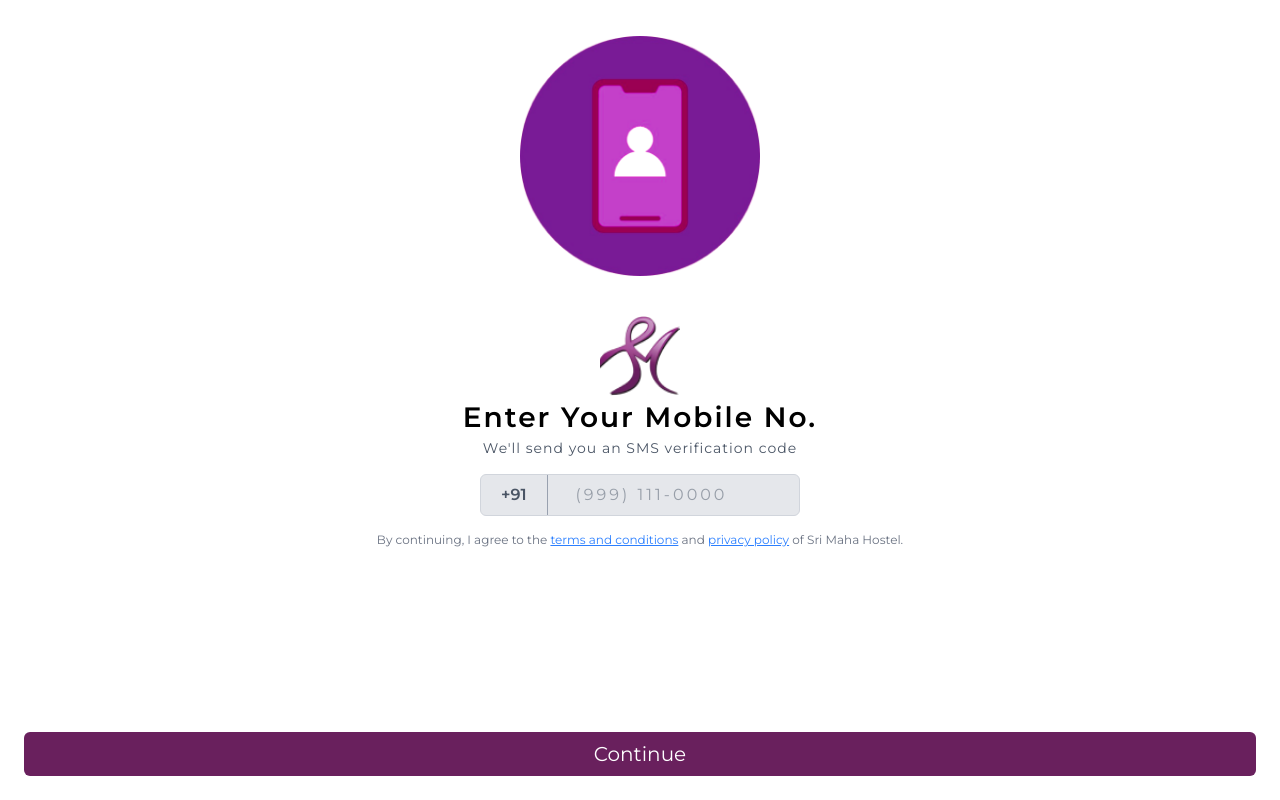
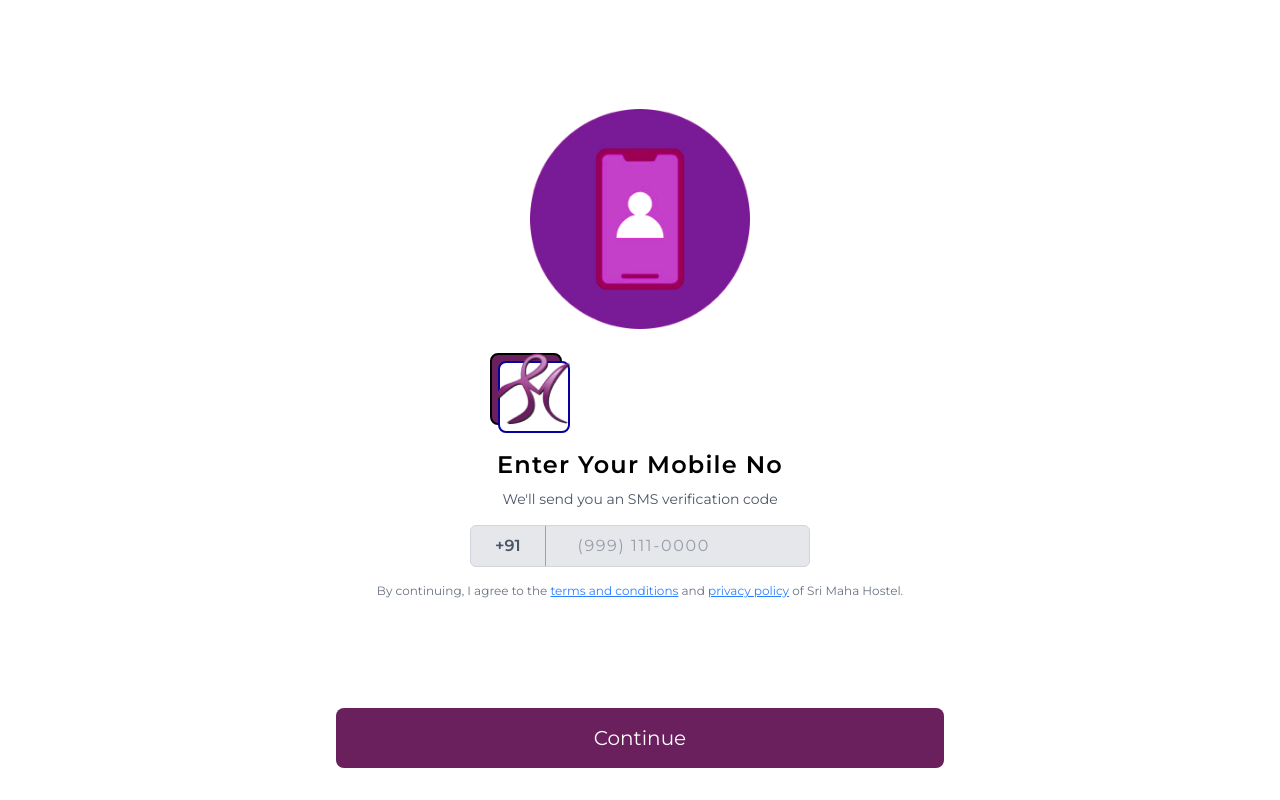
Before and after one commit to DeveloperDhanush-git/HostelManagementEl, a React (Create React App) app: page /login in a window 1280 px wide. Built offline with nearby package versions, Linux system fonts and the light colour scheme.

Commit message:
all done

```diff
--- a/src/App.js
+++ b/src/App.js
@@ -8,7 +8,7 @@ import AddCity from "./pages/AddCity";
 import AddProperties from "./pages/AddProperties";
 const App = () => {
   return (
-    <div style={{ fontFamily: "Montserrat" }}>
+    <div style={{ fontFamily: "Montserrat" }} className="">
     <Router>
       <Routes>
         <Route path="/" element={<FirstPage />} />
--- a/src/components/Button.js
+++ b/src/components/Button.js
@@ -4,7 +4,7 @@ import { useNavigate } from "react-router-dom";
 const Button = ({
   button,
   route,
-  size = "md",
+  size = "lg", // Set default to 'lg' for consistency
   width = "full",
   defaultColor = "#D8E0E6",
 }) => {
@@ -12,9 +12,9 @@ const Button = ({
   const [color, setColor] = useState(defaultColor);
 
   const sizeClasses = {
-    sm: "py-1 px-3 text-xs",
-    md: "py-2 px-4 text-sm",
-    lg: "py-3 px-5 text-base",
+    sm: "py-2 px-4 text-sm",
+    md: "py-3 px-5 text-base",
+    lg: "py-4 px-6 text-lg", // Ensure consistency
   };
 
   const widthClasses = {
@@ -33,7 +33,7 @@ const Button = ({
 
   return (
     <button
-      className={`mt-3 rounded-md cursor-pointer justify-center text-xl ${sizeClasses[size]} ${widthClasses[width]} ${
+      className={`mt-4 rounded-lg cursor-pointer justify-center text-xl ${sizeClasses[size]} ${widthClasses[width]} ${
         isComment
           ? "border border-[#69205D] text-[#69205D] bg-transparent"
           : "text-white"
--- a/src/pages/AddCity.js
+++ b/src/pages/AddCity.js
@@ -1,7 +1,8 @@
 import React, { useState } from "react";
 import { useNavigate, useLocation } from "react-router-dom";
 import { FaSearch } from "react-icons/fa"; // Import search icon
-import indialogo from "../assets/🦆 icon _India_.png"
+import indialogo from "../assets/🦆 icon _India_.png";
+
 const citiesList = [
   "Chennai", "Coimbatore", "Trichy", "Kanyakumari",
   "Salem", "Erode", "Tiruppur", "Kanchipuram"
@@ -28,31 +29,23 @@ const AddCity = () => {
   };
 
   return (
-    <div className="p-6">
+    <div className="p-6 max-w-2xl mx-auto"> {/* Added max-w-2xl and centered it */}
       <div className="flex items-center justify-between">
         {/* Left: Close (X) Icon & Title */}
         <div className="flex items-center gap-2">
-    <button onClick={() => navigate(-1)} className="text-[#69205D] text-2xl">
+          <button onClick={() => navigate(-1)} className="text-[#69205D] text-4xl">
             &times;
           </button>
           <h2 className="text-[24px] font-semibold text-[#69205D]">Add Cities</h2>
         </div>
 
         {/* Right: India Flag */}
-  <img
-    src={indialogo}
-    alt="India Flag"
-    className="w-8 h-6 mr-2"
-  />
+        <img src={indialogo} alt="India Flag" className="w-8 h-6 mr-2" />
       </div>
-
 
       {/* Styled Search Box */}
       <div className="relative mt-4">
-  {/* Search Icon Inside the Input Box */}
         <FaSearch className="absolute left-4 top-1/2 transform -translate-y-1/2 text-gray-500" />
-
-  {/* Input Field */}
         <input
           type="text"
           placeholder="Search"
@@ -63,6 +56,7 @@ const AddCity = () => {
       </div>
 
       <p className="text-[15px] bg-gray-200 p-4 mt-4 text-gray-500 rounded-lg">Search city where you operate</p>
+
       {/* City List */}
       <div className="mt-4">
         {filteredCities.length > 0 ? (
@@ -83,7 +77,7 @@ const AddCity = () => {
 
       {/* Add Button */}
       <button
-        className="mt-6 w-full bg-[#69205D] text-white p-3 rounded-md"
+        className="mt-6 w-full bg-[#69205D] text-white p-3 rounded-md text-lg py-4 px-6 "
         onClick={() => navigate("/hostel-form", { state: { cities: selectedCities } })}
       >
         Add
--- a/src/pages/FirstPage.js
+++ b/src/pages/FirstPage.js
@@ -1,26 +1,25 @@
 import React from "react";
 import { useNavigate } from "react-router-dom";
 import Button from "../components/Button";
-import logo from "../assets/logo-removebg-preview 1 (2).png"
+import logo from "../assets/logo-removebg-preview 1 (2).png";
 
 const FirstPage = () => {
   const navigate = useNavigate();
 
   return (
-    <div className="flex flex-col min-h-screen">
-  <div className="flex flex-grow p-4 items-center justify-center">
-      <div className="text-center p-6">
-        <p className="text-[35px] font-bold">
-          Welcome to Hostel Management
+    <div className="flex flex-col items-center justify-between min-h-screen max-w-2xl mx-auto text-center p-6">
+      {/* Content Section */}
+      <div className="flex-grow flex flex-col justify-center items-center p-4">
+        <p className="text-3xl font-bold">Welcome to Hostel Management</p>
+        <p className="text-lg mt-4">
+          Easily book your stay, explore amenities and services,
+          <br /> Manage your reservations.
         </p>
-        <p className="text-[18px] mt-2 ">
-        Easily book your stay, Explore amenities and services,
-        <p>Manage your reservations</p>
-        </p>
-        <img src={logo} alt="Hostel Logo" className="w-100 h-40 mx-auto mt-4" />
+        <img src={logo} alt="Hostel Logo" className="w-80 h-40 mt-6" />
       </div>
-      </div>
-      <div className="p-6 w-full">
+
+      {/* Button at the Bottom */}
+      <div className="w-full p-2">
         <Button button="Get Started" defaultColor="#69205D" route="/login" />
       </div>
     </div>
--- a/src/pages/HostelForm.js
+++ b/src/pages/HostelForm.js
@@ -10,8 +10,8 @@ const HostelForm = () => {
   const [selectedCities, setSelectedCities] = useState(location.state?.cities || []);
 
   return (
-    <div className="flex flex-col min-h-screen">
-      <div className="flex-grow p-6">
+    <div className="flex flex-col min-h-screen max-w-2xl mx-auto p-6">
+      <div className="flex-grow w-full max-w-2xl">
         {/* Title & Subtitle */}
         <div className="flex flex-col text-left">
           <h2 className="text-[28px] font-semibold tracking-[2px] text-[#69205D]">
@@ -75,8 +75,8 @@ const HostelForm = () => {
         </div>
       </div>
 
-      {/* Continue Button */}
-      <div className="p-6 w-full">
+      {/* Continue Button at the Bottom */}
+      <div className="w-full">
         <Button button="Continue" defaultColor="#69205D" route="/addproperty" />
       </div>
     </div>
--- a/src/pages/Login.js
+++ b/src/pages/Login.js
@@ -8,31 +8,44 @@ const Login = () => {
   const navigate = useNavigate();
 
   return (
-    <div className="flex flex-col items-center justify-center min-h-screen">
-       <div className="flex-grow p-4">
-      <div className="flex items-center justify-center">
-      <img src={mobileIcon} alt="Mobile Icon" className="w-60 h-60 mb-6 mt-5" />
+    <div className="flex flex-col items-center justify-between min-h-screen max-w-2xl mx-auto text-center p-6">
+      {/* Content Section */}
+      <div className="flex-grow flex flex-col justify-center items-center p-6 w-full">
+
+
+
+        {/* Mobile Icon */}
+        <img src={mobileIcon} alt="Mobile Icon" className="w-55 h-55 mb-6" />
+
+        <div>
+        <div className="w-full flex justify-start ml-5 mb-6">
+          <div className="relative w-18 h-18">
+            {/* Outer Border (Black Outline with Purple Fill) */}
+            <div className="absolute top-0 left-0 w-full h-full bg-[#69205D] rounded-lg border-2 border-black"></div>
+
+            {/* Inner Border (White Background with Blue Outline) */}
+            <div className="absolute top-2 left-2 w-full h-full bg-white rounded-lg border-2 border-[#05009F]"></div>
+
+            {/* Logo Image - Placed Above Borders */}
+            <img src={logo} alt="Sri Maha Hostel Logo" className="absolute top-0 left-2 w-full h-full rounded-lg z-10" />
           </div>
-      {/* Centered Content */}
-      <div className="flex flex-col items-center text-center">
-        {/* Logo */}
-        <img src={logo} alt="Sri Maha Hostel Logo" className="w-20 h-20 mt-4" />
-
-        {/* Title and Subtitle */}
-        <p className="text-[28px] font-semibold tracking-[2px]">Enter Your Mobile No.</p>
-        <p className="text-sm tracking-[1px] text-gray-600">We'll send you an SMS verification code</p>
-
-        {/* Mobile Input Field */}
-        <div className="flex mt-4 border border-gray-300 bg-gray-200 rounded-md w-80">
-          <div className="flex items-center px-5 py-2 border-r border-gray-400 mr-3">
+        </div>
+        <p className="text-2xl font-semibold tracking-wider">Enter Your Mobile No</p>
+        <p className="text-sm text-gray-600 mt-2">
+          We'll send you an SMS verification code
+        </p>
+        <div className="flex flex-col items-center w-full">
+          <div className="flex mt-4 border border-gray-300 bg-gray-200 rounded-md w-85">
+            <div className="flex items-center px-6 py-2 border-r border-gray-400 mr-3">
               <p className="text-gray-600 font-semibold">+91</p>
             </div>
-          <div className="flex-1 px-4 py-2">
+            <div className="flex-1 px-5 py-2">
               <input
                 type="tel"
                 placeholder="(999) 111-0000"
-              className="w-full bg-transparent outline-none text-gray-600 tracking-[3px]"
+                className="w-full bg-transparent outline-none text-gray-600 tracking-widest"
               />
+            </div>
           </div>
         </div>
         </div>
@@ -44,8 +57,9 @@ const Login = () => {
           <span className="text-blue-500 underline">privacy policy</span> of Sri Maha Hostel.
         </p>
       </div>
-      {/* Button */}
-      <div className="w-full p-6">
+
+      {/* Button at the Bottom */}
+      <div className="w-full p-2">
         <Button button="Continue" defaultColor="#69205D" route="/verifyno" />
       </div>
     </div>
--- a/src/pages/VerifyNo.js
+++ b/src/pages/VerifyNo.js
@@ -9,13 +9,16 @@ const Verifyno = () => {
   const navigate = useNavigate();
 
   return (
-    <div className="flex flex-col items-center justify-center min-h-screen">
-      <div className="flex-grow p-4">
+    <div className="flex flex-col items-center justify-between min-h-screen max-w-2xl mx-auto text-center p-6">
+      {/* Content Section */}
+      <div className="flex-grow p-4 flex flex-col items-center justify-center">
+        {/* Illustration */}
         <div className="flex items-center justify-center">
           <img src={illustration} alt="OTP Illustration" className="w-60 h-60 mb-6 mt-5" />
         </div>
+
         {/* Centered Content */}
-        <div className="flex flex-col items-center text-center mt-10">
+        <div className="flex flex-col items-center mt-10">
           {/* Title & Subtitle */}
           <p className="text-[28px] font-semibold tracking-[2px]">Enter verification code</p>
           <p className="text-sm tracking-[1px] text-gray-500">
@@ -42,14 +45,15 @@ const Verifyno = () => {
         </div>
 
         {/* Terms & Privacy */}
-        <p className="text-xs text-gray-500 mt-4 text-center">
+        <p className="text-xs text-gray-500 mt-4">
           By continuing, I agree to the{" "}
           <span className="text-blue-500 underline">terms and conditions</span> and{" "}
           <span className="text-blue-500 underline">privacy policy</span>.
         </p>
       </div>
-      {/* Button */}
-      <div className="w-full p-6">
+
+      {/* Button at the Bottom */}
+      <div className="w-full p-2">
         <Button button="Continue" defaultColor="#69205D" route="/hostel-form" />
       </div>
     </div>
```
Also changed, not shown: src/pages/AddProperties.js (+6 -7 lines). Lines whose indentation alone changed are shown as unchanged.
